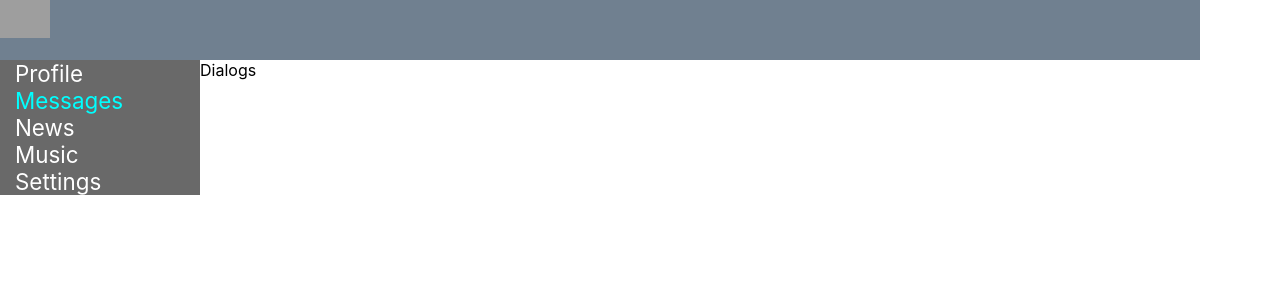
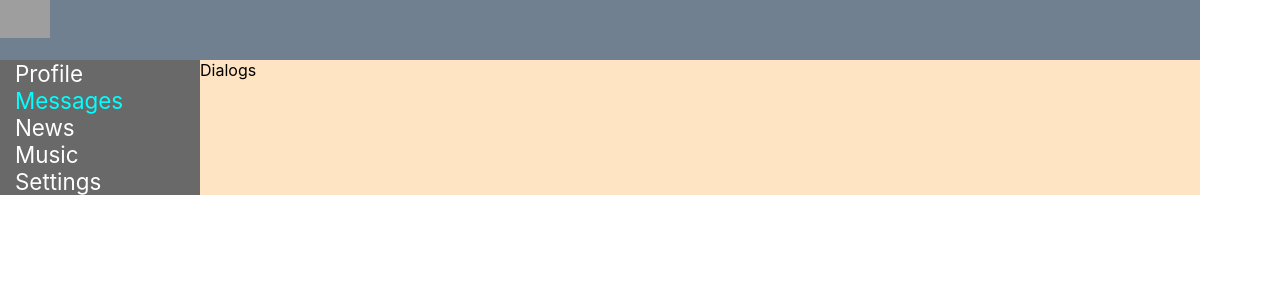
Before and after one commit to Pronat/samurai-way-main, a React (Create React App) app: page / in a window 1280 px wide. Shown: the top 300 px of the page. Built offline with nearby package versions, Linux system fonts and the light colour scheme; grey boxes are pictures that could not be loaded.

Commit message:
less18-2

```diff
--- a/src/App.module.css
+++ b/src/App.module.css
@@ -6,3 +6,8 @@
   grid-auto-columns: 2fr 10fr;
   /*grid-gap: 10px;*/
 }
+
+.AppWrapperContent {
+  grid-area: c;
+  background-color: bisque;
+}
--- a/src/App.tsx
+++ b/src/App.tsx
@@ -11,8 +11,10 @@ export const App = () => {
         <div className={s.AppWrapper}>
             <Header/>
             <NavBar/>
-            {/*<Profile />*/}
-            <Dialogs />
+            <div className={s.AppWrapperContent}>
+                {/*<Profile />*/}
+                <Dialogs/>
+            </div>
         </div>
     );
 }
--- a/src/components/Dialogs/Dialogs.tsx
+++ b/src/components/Dialogs/Dialogs.tsx
@@ -1,4 +1,5 @@
 import React from 'react';
+import s from './Dialogs.module.css'
 
 type DialogsType = {
 
--- a/src/components/Profile/Profile.module.css
+++ b/src/components/Profile/Profile.module.css
@@ -1,4 +0,0 @@
-.content {
-    grid-area: c;
-    background-color: bisque;
-}
--- a/src/components/Profile/Profile.tsx
+++ b/src/components/Profile/Profile.tsx
@@ -4,7 +4,7 @@ import {MyPosts} from "./MyPosts/MyPosts";
 
 export const Profile = () => {
     return (
-        <div className={s.content}>
+        <div>
             <div>
                 <img src="https://hatrabbits.com/wp-content/uploads/2017/01/random.jpg"/>
             </div>
```
Also changed, not shown: src/components/Dialogs/Dialogs.module.css (added), src/components/Dialogs/Dialogs.module.tsx (deleted).
